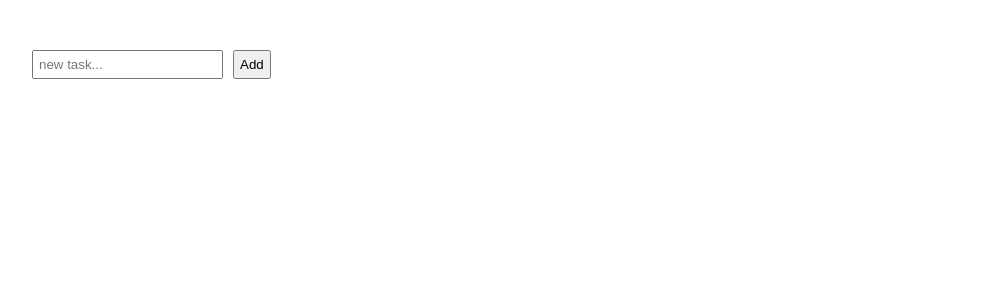
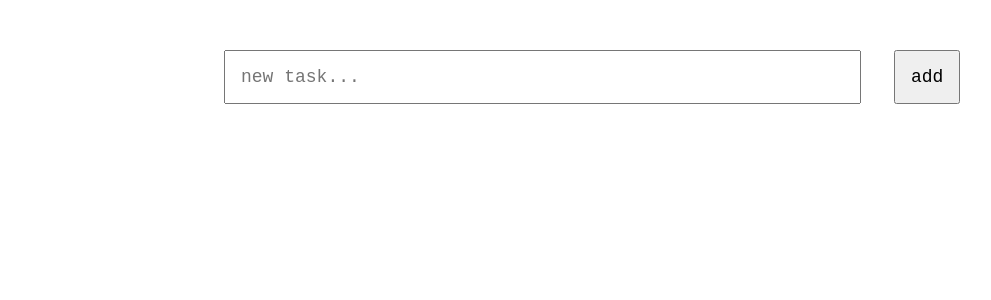
Before and after one commit to apriliandi246/bermain-dengan-ReactJs, a React (Create React App) app: page / in a window 1280 px wide. Shown: the top 300 px of the page, without its empty margins (26-1017 px from the left). Built offline with nearby package versions, Linux system fonts and the light colour scheme.

Commit message:
factory code

```diff
--- a/src/App.js
+++ b/src/App.js
@@ -36,6 +36,12 @@ class App extends Component {
     const inputValue = this.newTask.current.value;
 
     if (!inputValue) {
+      alert("type something...");
+      return;
+    }
+
+    if (inputValue.length > 500) {
+      alert("must be less than 500 characters...");
       return;
     }
 
--- a/src/components/form.jsx
+++ b/src/components/form.jsx
@@ -7,7 +7,7 @@ class Form extends Component {
       <div className="form-container">
         <form onSubmit={this.props.addTask}>
           <input type="text" placeholder="new task..." ref={this.props.inputRef} />
-               <button type="submit">Add</button>
+          <button type="submit">add</button>
         </form>
       </div>
     );
--- a/src/components/task.jsx
+++ b/src/components/task.jsx
@@ -9,7 +9,7 @@ class Task extends Component {
       <div className="task-container">
         {
           data.map(t =>
-                  <div key={t.id}>
+            <div className="task" key={t.id}>
               <span>{t.value}</span>
               <button onClick={() => this.props.onDelete(t.id)}>delete</button>
             </div>
--- a/src/css/App.css
+++ b/src/css/App.css
@@ -1,4 +1,4 @@
 .container {
-   margin: 50px;
-   text-align: center;
+   width: 780px;
+   margin: 50px auto;
 }
--- a/src/css/form.css
+++ b/src/css/form.css
@@ -3,10 +3,20 @@
 }
 
 input {
-   padding: 5px;
+   width: 603px;
+   padding: 15px;
+   font-size: 18px;
+   font-family: monospace;
+}
+
+input::placeholder {
+   font-family: monospace;
 }
 
 button {
-   padding: 5px;
-   margin-left: 10px;
+   padding: 15px;
+   font-size: 18px;
+   margin-left: 33px;
+   box-sizing: border-box;
+   font-family: monospace;
 }
--- a/src/css/task.css
+++ b/src/css/task.css
@@ -1,15 +1,19 @@
-.task-container div {
-   margin-bottom: 15px;
+.task-container {
+   margin-top: 40px;
 }
 
 span {
-   margin-right: 15px;
+   width: 580px;
+   overflow: auto;
+   font-size: 22px;
+   margin-right: 18px;
 }
 
-button {
-   padding: 5px;
+div.task {
+   margin-top: 100px;
+   margin-left: 8px;
+   font-family: monospace;
+   display: flex;
+   align-items: center;
+   justify-content: space-between;
 }
-
-div {
-   text-align: left;
-}
```
Lines whose indentation alone changed are shown as unchanged.
